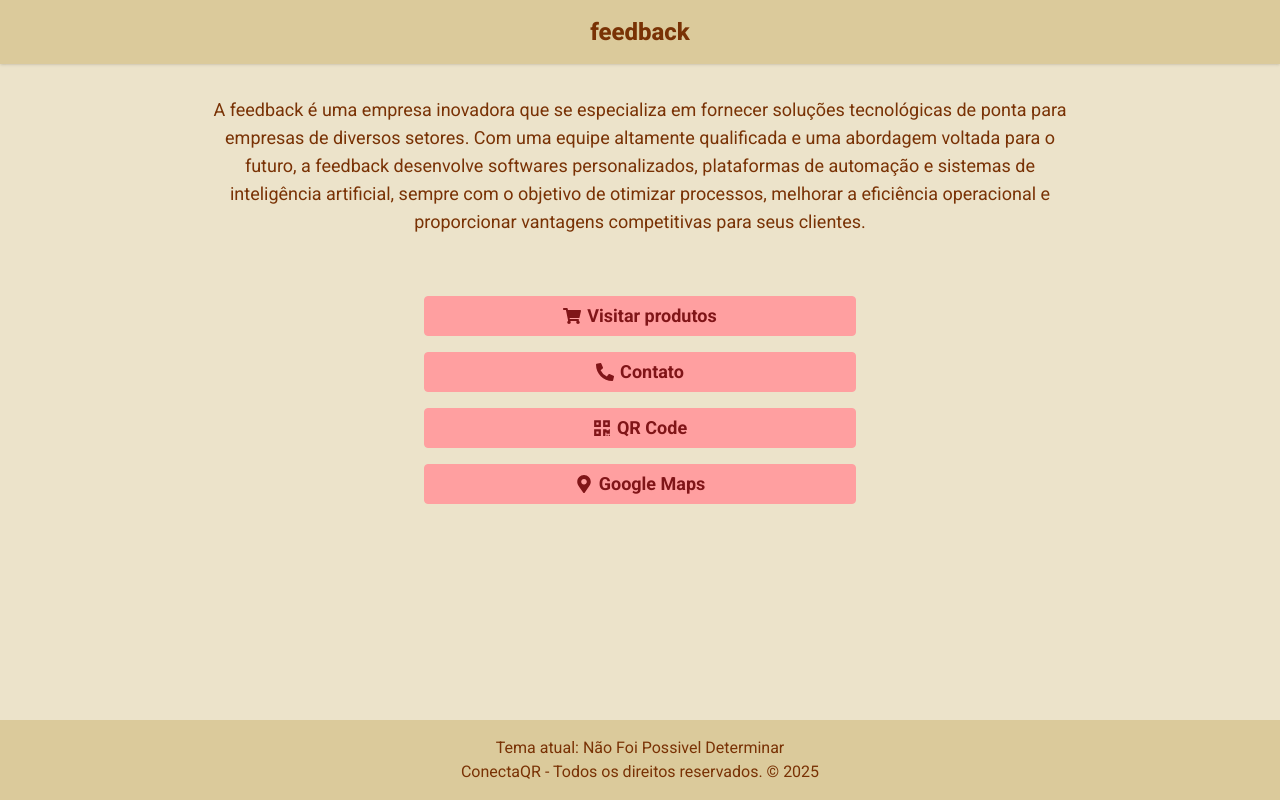
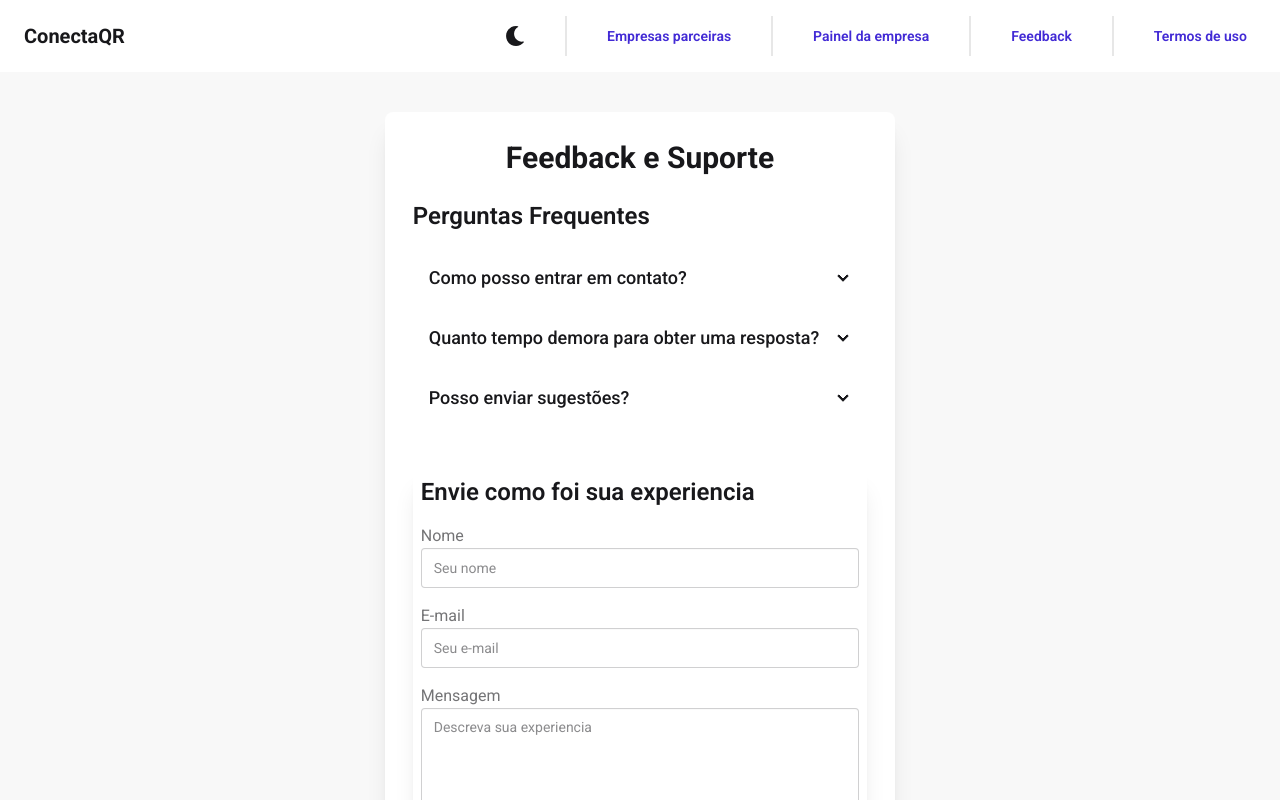
Before and after one commit to AndreXime/ConectaQR, a Next.js app in the folder Next_Client/: page /feedback in a window 1280 px wide. Shown: the top 800 px of the page. Built offline with nearby package versions, Linux system fonts and the light colour scheme.

Commit message:
Novas paginas de feedback e termos, e melhor pagina das empresas

```diff
--- a/Next_Client/src/app/empresas/page.tsx
+++ b/Next_Client/src/app/empresas/page.tsx
@@ -37,11 +37,11 @@ export default async function CompaniesPage() {
 							key={index}
 							className="card w-full bg-base-100 shadow-md rounded-lg overflow-hidden hover:shadow-xl transition-all">
 							<div className="card-body">
-								<h3 className="card-title text-xl font-semibold">{company.name}</h3>
-								<p className="text-base-content">{company.description}</p>
-								<div className="card-actions justify-end">
+								<h3 className="card-title text-xl font-semibold justify-center">{company.name}</h3>
+								<p className="text-base-content my-2 text-center">{company.description}</p>
+								<div className="card-actions justify-center">
 									<Link
-										className="btn btn-primary"
+										className="btn btn-primary btn-wide"
 										href={`/${company.name}`}>
 										Visitar
 									</Link>
--- /dev/null
+++ b/Next_Client/src/app/feedback/layout.tsx
@@ -0,0 +1,16 @@
+import '@/styles/globals.css';
+import type { Metadata } from 'next';
+
+export const metadata: Metadata = {
+	title: 'ConnectQR - Feedback',
+	description: 'Fale sobre sua experiencia na nossa plataforma',
+	keywords: ['Conectar', 'Produtos', 'Vitrine', 'Lojas', 'Vendas', 'Empresas'],
+};
+
+export default function RootLayout({ children }: { children: React.ReactNode }) {
+	return (
+		<html lang="pt-BR">
+			<body>{children}</body>
+		</html>
+	);
+}
--- /dev/null
+++ b/Next_Client/src/app/feedback/page.tsx
@@ -0,0 +1,118 @@
+'use client';
+import { Drawer, Footer } from '@/components/Home';
+
+export default function Feedback() {
+	const handleSubmit = (e: React.FormEvent<HTMLFormElement>) => {
+		e.preventDefault();
+		const formData = new FormData(e.currentTarget);
+		const data = Object.fromEntries(formData);
+
+		alert(`Dúvida enviada com sucesso! ${data}`);
+		e.currentTarget.reset();
+	};
+
+	return (
+		<Drawer>
+			<div className="min-h-screen bg-base-200 py-10 px-4 flex justify-center">
+				<div className="card shadow-xl p-7 bg-base-100">
+					{/* Título */}
+					<h1 className="text-3xl font-bold text-center mb-6">Feedback e Suporte</h1>
+
+					{/* FAQ - Perguntas Frequentes */}
+					<div className="mb-10">
+						<h2 className="text-2xl font-semibold mb-4">Perguntas Frequentes</h2>
+
+						<div className="join join-vertical w-full">
+							<div className="collapse collapse-arrow bg-base-100">
+								<input
+									type="radio"
+									name="faq"
+								/>
+								<div className="collapse-title text-lg font-medium">Como posso entrar em contato?</div>
+								<div className="collapse-content">
+									<p>Você pode preencher o formulário abaixo ou enviar um e-mail para suporte@exemplo.com</p>
+								</div>
+							</div>
+
+							<div className="collapse collapse-arrow bg-base-100">
+								<input
+									type="radio"
+									name="faq"
+								/>
+								<div className="collapse-title text-lg font-medium">Quanto tempo demora para obter uma resposta?</div>
+								<div className="collapse-content">
+									<p>Normalmente, respondemos dentro de 24 horas úteis.</p>
+								</div>
+							</div>
+
+							<div className="collapse collapse-arrow bg-base-100">
+								<input
+									type="radio"
+									name="faq"
+								/>
+								<div className="collapse-title text-lg font-medium">Posso enviar sugestões?</div>
+								<div className="collapse-content">
+									<p>Sim! Adoramos ouvir sugestões para melhorar nossa plataforma.</p>
+								</div>
+							</div>
+						</div>
+					</div>
+
+					{/* Formulário de Dúvida */}
+					<div className="card bg-base-100 shadow-xl p-2">
+						<h2 className="text-2xl font-semibold mb-4">Envie como foi sua experiencia</h2>
+
+						<form
+							onSubmit={handleSubmit}
+							className="space-y-4">
+							<div>
+								<label className="label">
+									<span className="label-text">Nome</span>
+								</label>
+								<input
+									type="text"
+									name="name"
+									className="input input-bordered w-full"
+									placeholder="Seu nome"
+									required
+								/>
+							</div>
+
+							<div>
+								<label className="label">
+									<span className="label-text">E-mail</span>
+								</label>
+								<input
+									type="email"
+									name="email"
+									className="input input-bordered w-full"
+									placeholder="Seu e-mail"
+									required
+								/>
+							</div>
+
+							<div>
+								<label className="label">
+									<span className="label-text">Mensagem</span>
+								</label>
+								<textarea
+									name="message"
+									className="textarea textarea-bordered w-full"
+									placeholder="Descreva sua experiencia"
+									rows={4}
+									required></textarea>
+							</div>
+
+							<button
+								type="submit"
+								className="btn btn-primary w-full">
+								Enviar Feedback
+							</button>
+						</form>
+					</div>
+				</div>
+			</div>
+			<Footer />
+		</Drawer>
+	);
+}
--- /dev/null
+++ b/Next_Client/src/app/termos/layout.tsx
@@ -0,0 +1,16 @@
+import '@/styles/globals.css';
+import type { Metadata } from 'next';
+
+export const metadata: Metadata = {
+	title: 'Termos e Privacidade',
+	description: 'Todas as empresas parceiras que estão presentes na nossa plataforma',
+	keywords: ['Conectar', 'Produtos', 'Vitrine', 'Lojas', 'Vendas', 'Empresas'],
+};
+
+export default function RootLayout({ children }: { children: React.ReactNode }) {
+	return (
+		<html lang="pt-BR">
+			<body>{children}</body>
+		</html>
+	);
+}
--- /dev/null
+++ b/Next_Client/src/app/termos/page.tsx
@@ -0,0 +1,57 @@
+import { Drawer, Footer } from '@/components/Home';
+
+export default async function CompaniesPage() {
+	return (
+		<Drawer>
+			<div className="min-h-screen bg-base-200 py-10 px-4 flex justify-center">
+				<div className="card shadow-xl bg-base-100">
+					<div className="card-body">
+						<h1 className="text-3xl font-bold mb-4">Termos de Uso e Política de Privacidade</h1>
+
+						<section className="mb-6">
+							<h2 className="text-xl font-semibold mb-2">1. Introdução</h2>
+							<p className="text-gray-600">
+								Bem-vindo ao nosso serviço! Ao acessar nosso site, você concorda com os seguintes termos e condições.
+							</p>
+						</section>
+
+						<section className="mb-6">
+							<h2 className="text-xl font-semibold mb-2">2. Coleta de Informações</h2>
+							<p className="text-gray-600">
+								Coletamos dados para melhorar sua experiência. Isso pode incluir nome, e-mail e preferências de uso.
+							</p>
+						</section>
+
+						<section className="mb-6">
+							<h2 className="text-xl font-semibold mb-2">3. Uso das Informações</h2>
+							<p className="text-gray-600">
+								Utilizamos suas informações apenas para fins de comunicação e personalização do serviço. Não vendemos
+								seus dados para terceiros.
+							</p>
+						</section>
+
+						<section className="mb-6">
+							<h2 className="text-xl font-semibold mb-2">4. Segurança dos Dados</h2>
+							<p className="text-gray-600">
+								Implementamos medidas de segurança para proteger suas informações, mas não podemos garantir segurança
+								absoluta.
+							</p>
+						</section>
+
+						<section className="mb-6">
+							<h2 className="text-xl font-semibold mb-2">5. Alterações nos Termos</h2>
+							<p className="text-gray-600">
+								Podemos modificar estes termos a qualquer momento. As alterações serão notificadas em nosso site.
+							</p>
+						</section>
+
+						<div className="mt-6">
+							<p className="text-sm text-gray-500">Última atualização: Fevereiro de 2025</p>
+						</div>
+					</div>
+				</div>
+			</div>
+			<Footer />
+		</Drawer>
+	);
+}
--- a/Next_Client/src/components/Home/Drawer.tsx
+++ b/Next_Client/src/components/Home/Drawer.tsx
@@ -1,6 +1,8 @@
 import Link from 'next/link';
 import type { ReactNode } from 'react';
 import { FaBars } from 'react-icons/fa';
+import ThemeSwitcher from '../common/themeSwitcher';
+
 interface props {
 	children: ReactNode;
 	absolute?: boolean;
@@ -16,7 +18,7 @@ export default function Navbar({ children, absolute }: props) {
 			<div className="drawer-content flex flex-col">
 				{/* Navbar */}
 				<div className={`navbar bg-base-100 w-full ${absolute && 'absolute'}`}>
-					<div className="flex-none lg:hidden absolute">
+					<div className="lg:hidden absolute">
 						<label
 							htmlFor="my-drawer-3"
 							aria-label="open sidebar"
@@ -24,14 +26,21 @@ export default function Navbar({ children, absolute }: props) {
 							<FaBars size={20} />
 						</label>
 					</div>
-					<div className="mx-2 flex-1 px-2 text-xl font-bold text-center lg:text-left">ConectaQR</div>
+					<Link
+						href={'/'}
+						className="mx-2 flex-1 px-2 text-xl font-bold text-center lg:text-left items-center">
+						ConectaQR
+					</Link>
 					<div className="hidden flex-none lg:block">
 						<ul className="menu menu-horizontal">
+							<li>
+								<ThemeSwitcher />
+							</li>
 							<div className="divider divider-horizontal"></div>
 							<li>
 								<Link
 									className="btn btn-primary btn-ghost "
-									href="/">
+									href="/empresas">
 									Empresas parceiras
 								</Link>
 							</li>
@@ -40,15 +49,15 @@ export default function Navbar({ children, absolute }: props) {
 							<li>
 								<Link
 									className="btn btn-primary btn-ghost "
-									href="/">
-									Área da empresa
+									href="/acesso">
+									Painel da empresa
 								</Link>
 							</li>
 							<div className="divider divider-horizontal"></div>
 							<li>
 								<Link
 									className="btn btn-primary btn-ghost "
-									href="/">
+									href="/feedback">
 									Feedback
 								</Link>
 							</li>
@@ -56,7 +65,7 @@ export default function Navbar({ children, absolute }: props) {
 							<li>
 								<Link
 									className="btn btn-primary btn-ghost"
-									href="/">
+									href="/termos">
 									Termos de uso
 								</Link>
 							</li>
@@ -66,40 +75,43 @@ export default function Navbar({ children, absolute }: props) {
 				{children}
 			</div>
 			{/* Navbar mobile */}
-			<div className="drawer-side">
+			<div className="drawer-side z-50">
 				<label
 					htmlFor="my-drawer-3"
 					aria-label="close sidebar"
 					className="drawer-overlay"></label>
-				<ul className="menu bg-base-200 min-h-full w-60 p-4">
+				<ul className="menu bg-base-200 min-h-full w-60 p-4 z-50">
 					<li className="text-lg font-bold text-center my-4">Links do site</li>
 					<li>
 						<Link
 							className="btn btn-primary btn-soft my-3"
-							href="/">
+							href="/empresas">
 							Empresas parceiras
 						</Link>
 					</li>
 					<li>
 						<Link
 							className="btn btn-primary btn-soft"
-							href="/">
-							Área da empresa
+							href="/acesso">
+							Painel da empresa
 						</Link>
 					</li>
 					<li>
 						<Link
 							className="btn btn-primary btn-soft my-3"
-							href="/">
+							href="/feedback">
 							Feedback
 						</Link>
 					</li>
 					<li>
 						<Link
 							className="btn btn-primary btn-soft"
-							href="/">
+							href="/termos">
 							Termos de uso
 						</Link>
+					</li>
+					<li>
+						<ThemeSwitcher className="btn-outline mt-3" />
 					</li>
 				</ul>
 			</div>
--- /dev/null
+++ b/Next_Client/src/components/common/themeSwitcher.tsx
@@ -0,0 +1,32 @@
+'use client';
+import { useEffect, useState } from 'react';
+import { FaMoon, FaSun } from 'react-icons/fa';
+
+type Props = {
+	className?: string;
+};
+
+export default function ThemeSwitcher({ className }: Props) {
+	const [theme, setTheme] = useState('light');
+
+	useEffect(() => {
+		const savedTheme = localStorage.getItem('theme') || 'light';
+		setTheme(savedTheme);
+		document.documentElement.setAttribute('data-theme', savedTheme);
+	}, []);
+
+	const toggleTheme = () => {
+		const newTheme = theme === 'light' ? 'dark' : 'light';
+		setTheme(newTheme);
+		document.documentElement.setAttribute('data-theme', newTheme);
+		localStorage.setItem('theme', newTheme);
+	};
+
+	return (
+		<button
+			onClick={toggleTheme}
+			className={`btn btn-ghost ${className}`}>
+			{theme === 'light' ? <FaMoon size={20} /> : <FaSun size={20} />}
+		</button>
+	);
+}
```
